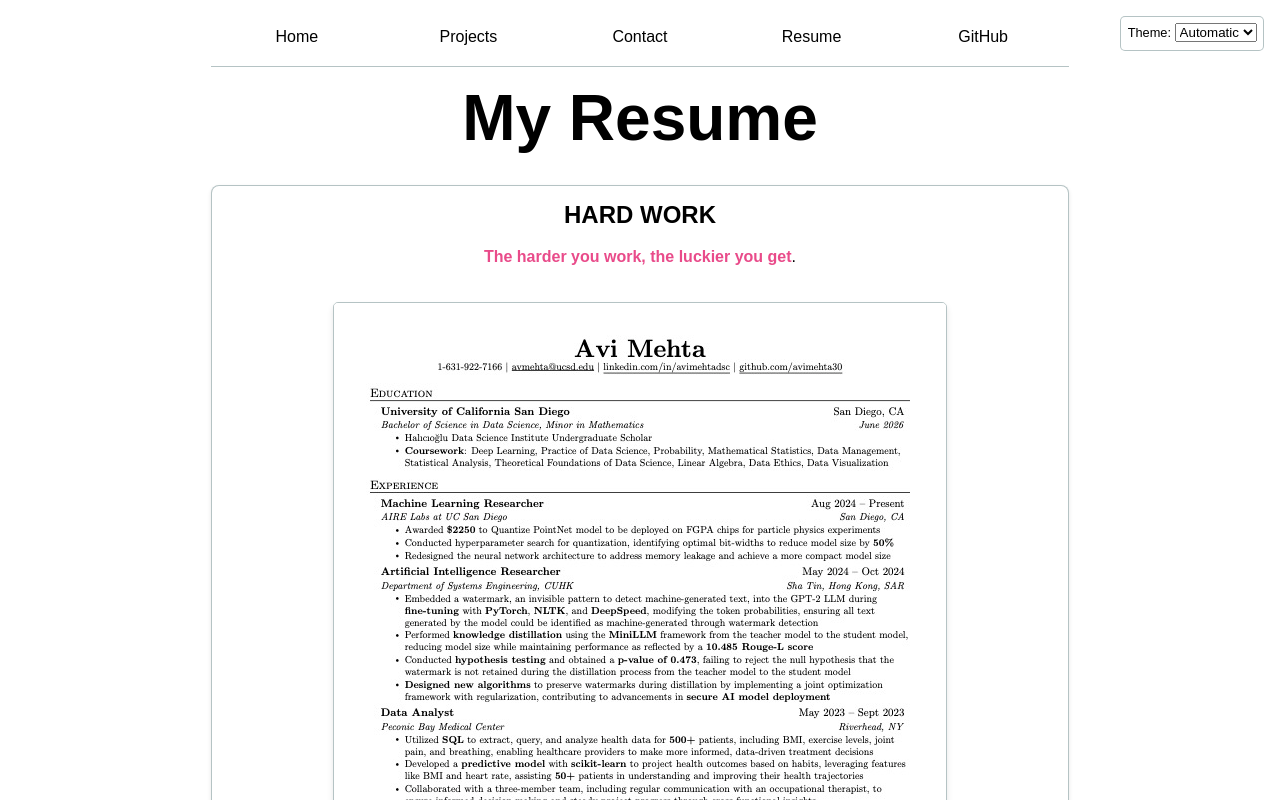
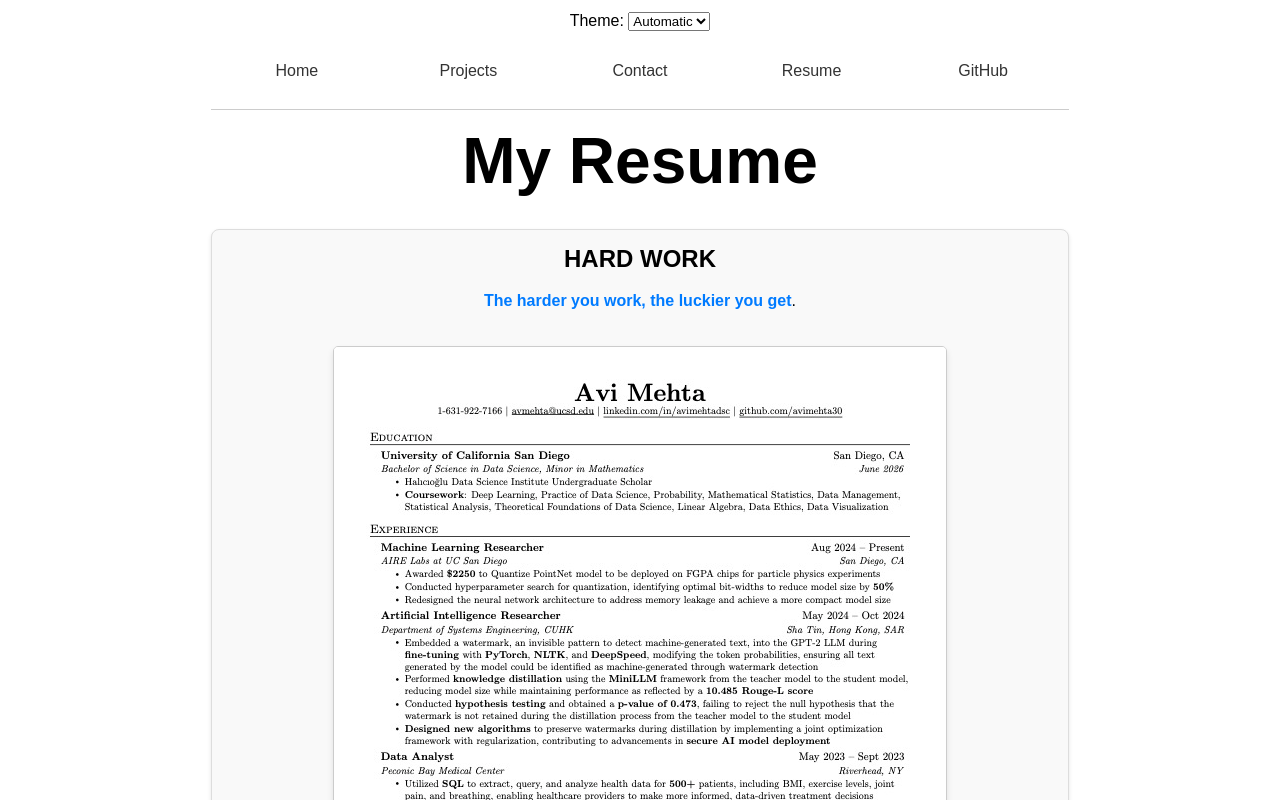
Before and after one commit to avimehta30/portfolio, a plain HTML site: page resume/index.html in a window 1280 px wide. Shown: the top 800 px of the page. Drawn offline with Linux system fonts and the light colour scheme.

Commit message:
Update style.css

```diff
--- a/style.css
+++ b/style.css
@@ -8,9 +8,7 @@ body {
 }
 
 :root {
-  color-scheme: light dark;
   --color-accent: oklch(65% 50% 0);
-  --border-color: oklch(50% 10% 200 / 40%);
 }
 
 html {
@@ -22,7 +20,7 @@ nav {
   justify-content: space-around;
   align-items: center;
   margin-bottom: 1em;
-  border-bottom: 1px solid var(--border-color);
+  border-bottom: 1px solid oklch(80% 3% 200);
   padding: 0.5em 0;
 }
 
@@ -37,13 +35,13 @@ nav a {
 }
 
 nav a.current {
-  border-bottom: 0.4em solid var(--border-color);
+  border-bottom: 0.4em solid oklch(80% 3% 200);
   padding-bottom: 0.1em;
 }
 
 nav a:hover {
   border-bottom: 0.4em solid var(--color-accent);
-  background-color: color-mix(in oklch, var(--color-accent), canvas 85%);
+  background-color: oklch(95% 5% 0);
 }
 
 form {
@@ -53,9 +51,9 @@ form {
   max-width: 600px;
   margin: 2em auto;
   padding: 1.5em;
-  border: 1px solid var(--border-color);
+  border: 1px solid #ddd;
   border-radius: 8px;
-  background-color: var(--background-color, canvas);
+  background-color: #fff;
   box-shadow: 0 2px 4px rgba(0, 0, 0, 0.1);
 }
 
@@ -71,11 +69,11 @@ form textarea {
   grid-column: 2;
   width: 100%;
   padding: 0.6em;
-  border: 1px solid var(--border-color);
+  border: 1px solid #ccc;
   border-radius: 4px;
   font: inherit;
   box-sizing: border-box;
-  background-color: var(--background-color, canvas);
+  background-color: #f9f9f9;
 }
 
 form input::placeholder,
@@ -91,7 +89,7 @@ form textarea {
 form button {
   grid-column: 1 / -1;
   padding: 0.75em;
-  background-color: var(--color-accent);
+  background-color: #007bff;
   color: #fff;
   border: none;
   border-radius: 4px;
@@ -102,7 +100,29 @@ form button {
 }
 
 form button:hover {
-  background-color: color-mix(in oklch, var(--color-accent), black 50%);
+  background-color: #0056b3;
+}
+
+nav {
+  display: flex;
+  justify-content: space-around;
+  align-items: center;
+  padding: 1em 0;
+  border-bottom: 1px solid #ccc;
+  background-color: #fff;
+}
+
+nav a {
+  text-decoration: none;
+  color: #333;
+  padding: 0.5em 1em;
+  border-bottom: 2px solid transparent;
+  transition: border-bottom 0.3s ease;
+}
+
+nav a:hover,
+nav a.current {
+  border-bottom: 2px solid #007bff;
 }
 
 .projects {
@@ -117,10 +137,10 @@ form button:hover {
   grid-template-rows: subgrid;
   grid-row: span 3;
   padding: 1em;
-  border: 1px solid var(--border-color);
+  border: 1px solid #ddd;
   border-radius: 8px;
   box-shadow: 0 2px 4px rgba(0, 0, 0, 0.1);
-  background-color: var(--background-color, canvas);
+  background-color: #fff;
 }
 
 .projects article img {
@@ -166,8 +186,8 @@ main {
 .resume-section {
   margin-top: 2em;
   padding: 1em;
-  background-color: var(--background-color, canvas);
-  border: 1px solid var(--border-color);
+  background-color: #f9f9f9;
+  border: 1px solid #ddd;
   border-radius: 8px;
   box-shadow: 0 2px 4px rgba(0, 0, 0, 0.1);
 }
@@ -175,31 +195,19 @@ main {
 .resume-image {
   max-width: 100%;
   height: auto;
-  border: 1px solid var(--border-color);
+  border: 1px solid #ccc;
   border-radius: 5px;
   box-shadow: 0 4px 6px rgba(0, 0, 0, 0.1);
   margin-top: 1em;
 }
 
 .resume-section a {
-  color: var(--color-accent);
+  color: #007bff;
   text-decoration: none;
   font-weight: bold;
   transition: color 0.3s ease;
 }
 
 .resume-section a:hover {
-  color: color-mix(in oklch, var(--color-accent), black 50%);
+  color: #0056b3;
 }
-
-.color-scheme {
-  position: absolute;
-  top: 1rem;
-  right: 1rem;
-  font-size: 80%;
-  font-family: inherit;
-  background-color: var(--background-color, canvas);
-  padding: 0.5em;
-  border: 1px solid var(--border-color);
-  border-radius: 5px;
-}
```
